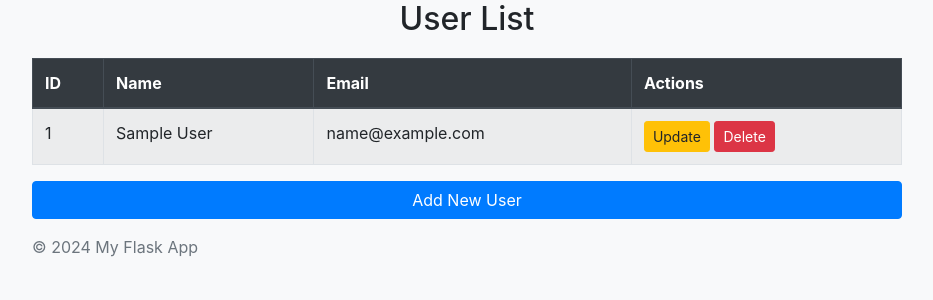
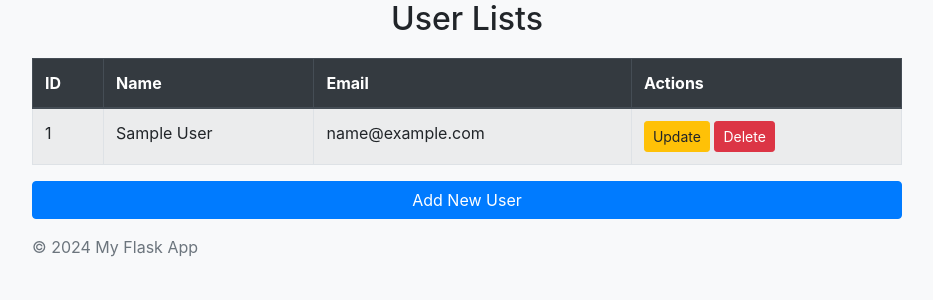
Before and after one commit to Mrutyunjaya1997/CRUD_APP, a Flask app: page / in a window 1280 px wide. Shown: the part 86-386 px from the top of the page, without its empty margins (173-1106 px from the left). Run offline with Flask 3, Linux system fonts and the light colour scheme; tables that the repository leaves empty hold one stand-in row (values such as "Sample post"); some libraries are stand-ins or nearby versions.

Commit message:
deployment with change in templates

```diff
--- a/templates/index.html
+++ b/templates/index.html
@@ -3,7 +3,7 @@
 {% block title %}User List{% endblock %}
 
 {% block content %}
-    <h2 class="text-center">User List</h2>
+    <h2 class="text-center">User Lists</h2>
     <table class="table table-striped table-bordered">
         <thead class="thead-dark">
             <tr>
```
Also changed, not shown: .github/workflows/deploy.yml.
